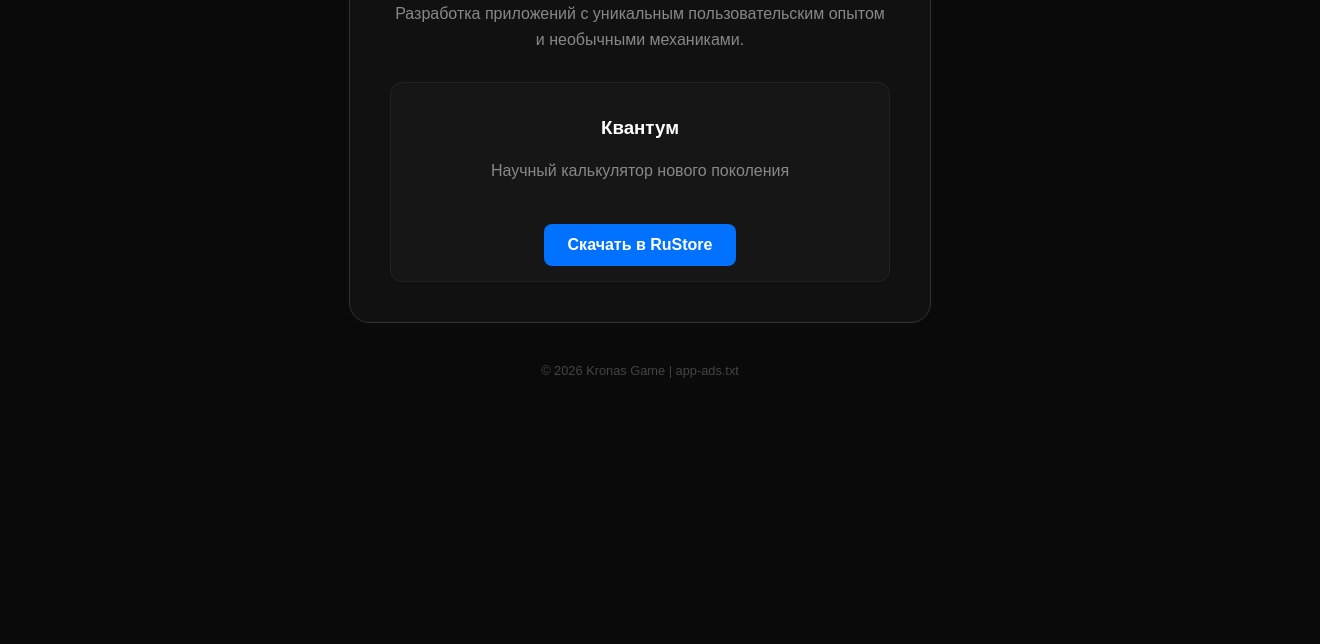
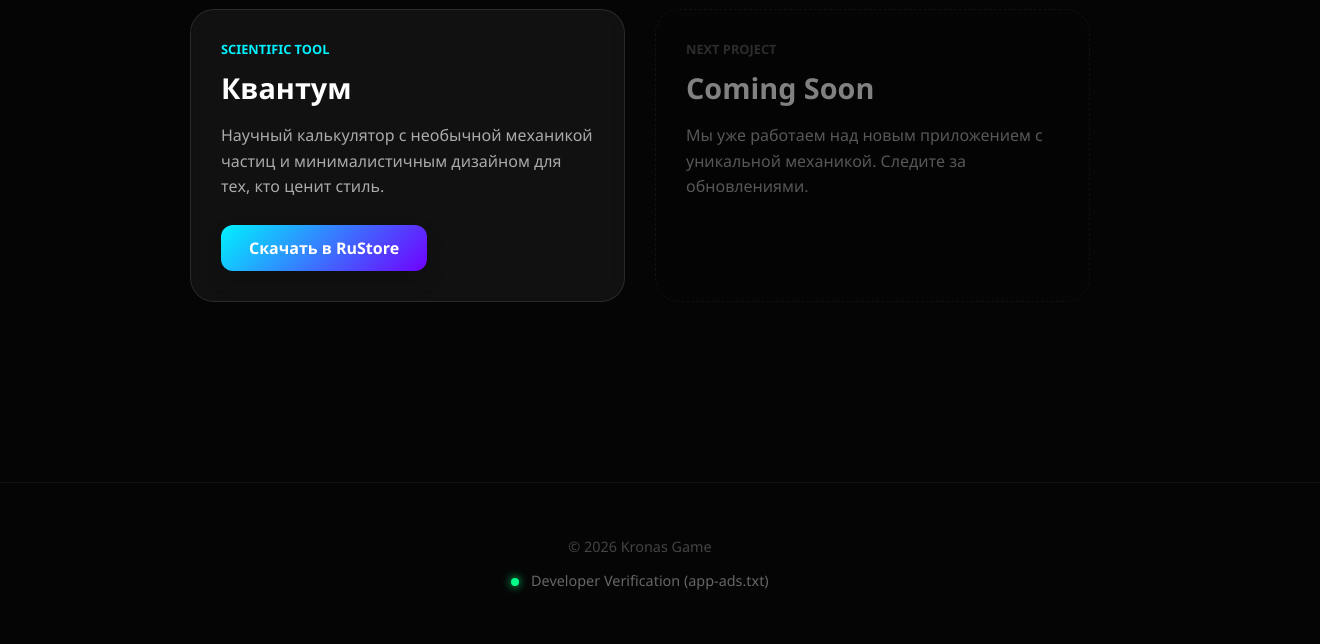
Before and after one commit to Erste1/my-app-ads, a plain HTML site: page index.html in a window 1280 px wide. Shown: the part 275-919 px from the top of the page, 1320 px wide, since content can reach past the window. Before the commit the page ends 800 px from the top, so only its background shows below. Drawn offline with Linux system fonts and the light colour scheme.

Commit message:
Update index.html

```diff
--- a/index.html
+++ b/index.html
@@ -3,32 +3,174 @@
 <head>
     <meta charset="UTF-8">
     <meta name="viewport" content="width=device-width, initial-scale=1.0">
-    <title>Kronas Game — Инновационные приложения</title>
+    <title>Kronas Game — Инновационные механики</title>
     <style>
-        body { font-family: sans-serif; background-color: #0a0a0a; color: #fff; margin: 0; display: flex; flex-direction: column; align-items: center; justify-content: center; min-height: 100vh; text-align: center; }
-        .container { padding: 40px; border: 1px solid #333; border-radius: 20px; background: #111; max-width: 500px; }
-        h1 { font-size: 2.5rem; background: linear-gradient(to right, #00c6ff, #0072ff); -webkit-background-clip: text; -webkit-text-fill-color: transparent; margin-bottom: 10px; }
-        p { color: #888; margin-bottom: 30px; line-height: 1.6; }
-        .app-card { border: 1px solid #222; padding: 15px; border-radius: 12px; margin-top: 10px; background: #161616; }
-        .btn { display: inline-block; padding: 12px 24px; background: #0072ff; color: #fff; text-decoration: none; border-radius: 8px; font-weight: bold; margin-top: 10px; }
-        .footer { margin-top: 40px; font-size: 0.8rem; color: #444; }
-        .footer a { color: #444; text-decoration: none; }
+        :root {
+            --primary: #00f2ff;
+            --secondary: #7000ff;
+            --bg: #050505;
+            --card-bg: rgba(255, 255, 255, 0.05);
+        }
+
+        body {
+            margin: 0;
+            padding: 0;
+            font-family: 'Segoe UI', Roboto, sans-serif;
+            background-color: var(--bg);
+            color: #fff;
+            display: flex;
+            flex-direction: column;
+            align-items: center;
+            overflow-x: hidden;
+        }
+
+        /* Фоновое свечение */
+        body::before {
+            content: "";
+            position: fixed;
+            top: -10%;
+            left: -10%;
+            width: 40%;
+            height: 40%;
+            background: radial-gradient(circle, rgba(0, 242, 255, 0.07) 0%, transparent 70%);
+            z-index: -1;
+        }
+
+        .container {
+            max-width: 900px;
+            width: 90%;
+            padding: 80px 20px;
+            text-align: center;
+        }
+
+        h1 {
+            font-size: clamp(2.5rem, 8vw, 4.5rem);
+            margin: 0;
+            font-weight: 800;
+            background: linear-gradient(135deg, var(--primary), var(--secondary));
+            -webkit-background-clip: text;
+            -webkit-text-fill-color: transparent;
+            letter-spacing: -1px;
+        }
+
+        .tagline {
+            font-size: 1.2rem;
+            color: #888;
+            margin-bottom: 60px;
+            font-weight: 300;
+        }
+
+        /* Сетка приложений */
+        .app-grid {
+            display: grid;
+            grid-template-columns: repeat(auto-fit, minmax(300px, 1fr));
+            gap: 30px;
+        }
+
+        .app-card {
+            background: var(--card-bg);
+            border: 1px solid rgba(255, 255, 255, 0.1);
+            backdrop-filter: blur(10px);
+            border-radius: 24px;
+            padding: 30px;
+            text-align: left;
+            transition: all 0.4s cubic-bezier(0.175, 0.885, 0.32, 1.275);
+            position: relative;
+        }
+
+        .app-card:hover {
+            transform: translateY(-10px);
+            border-color: var(--primary);
+            box-shadow: 0 20px 40px rgba(0, 0, 0, 0.4), 0 0 20px rgba(0, 242, 255, 0.1);
+        }
+
+        .app-card h2 {
+            margin: 0 0 12px 0;
+            font-size: 1.8rem;
+            color: #fff;
+        }
+
+        .app-card p {
+            color: #aaa;
+            line-height: 1.6;
+            margin-bottom: 25px;
+            min-height: 50px;
+        }
+
+        .btn {
+            display: inline-block;
+            padding: 12px 28px;
+            background: linear-gradient(135deg, var(--primary), var(--secondary));
+            color: #fff;
+            text-decoration: none;
+            border-radius: 12px;
+            font-weight: 600;
+            transition: 0.3s;
+            box-shadow: 0 10px 20px rgba(0, 0, 0, 0.2);
+        }
+
+        .btn:hover {
+            opacity: 0.9;
+            transform: scale(1.05);
+        }
+
+        .footer {
+            margin-top: 100px;
+            padding: 40px;
+            font-size: 0.9rem;
+            color: #444;
+            border-top: 1px solid #111;
+            width: 100%;
+            text-align: center;
+        }
+
+        .footer a {
+            color: #666;
+            text-decoration: none;
+            transition: 0.3s;
+        }
+
+        .footer a:hover {
+            color: var(--primary);
+        }
+
+        .status-dot {
+            display: inline-block;
+            width: 8px;
+            height: 8px;
+            background: #00ff88;
+            border-radius: 50%;
+            margin-right: 8px;
+            box-shadow: 0 0 10px #00ff88;
+        }
     </style>
 </head>
 <body>
+
     <div class="container">
         <h1>Kronas Game</h1>
-        <p>Разработка приложений с уникальным пользовательским опытом и необычными механиками.</p>
+        <p class="tagline">Переосмысляя привычное через уникальный опыт</p>
 
-        <div class="app-card">
-            <h3>Квантум</h3>
-            <p>Научный калькулятор нового поколения</p>
-            <a href="https://www.rustore.ru/catalog/app/com.quantum.calculator" class="btn">Скачать в RuStore</a>
+        <div class="app-grid">
+            <div class="app-card">
+                <div style="font-size: 0.8rem; color: var(--primary); margin-bottom: 10px; font-weight: bold; text-transform: uppercase;">Scientific Tool</div>
+                <h2>Квантум</h2>
+                <p>Научный калькулятор с необычной механикой частиц и минималистичным дизайном для тех, кто ценит стиль.</p>
+                <a href="https://www.rustore.ru/catalog/app/com.quantum.calculator" class="btn">Скачать в RuStore</a>
+            </div>
+
+            <div class="app-card" style="border-style: dashed; background: transparent; opacity: 0.5;">
+                <div style="font-size: 0.8rem; color: #555; margin-bottom: 10px; font-weight: bold; text-transform: uppercase;">Next Project</div>
+                <h2>Coming Soon</h2>
+                <p>Мы уже работаем над новым приложением с уникальной механикой. Следите за обновлениями.</p>
+            </div>
         </div>
+    </div>
 
-        </div>
     <div class="footer">
-        © 2026 Kronas Game | <a href="app-ads.txt">app-ads.txt</a>
+        <p>© 2026 Kronas Game</p>
+        <p><span class="status-dot"></span> <a href="app-ads.txt">Developer Verification (app-ads.txt)</a></p>
     </div>
+
 </body>
 </html>
```
